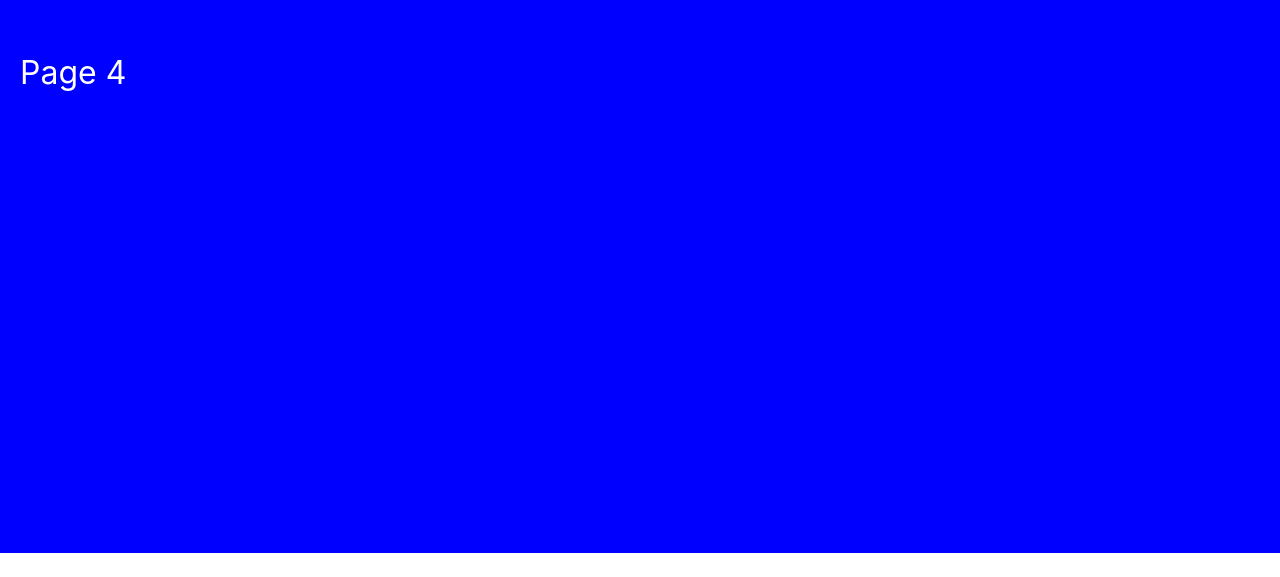
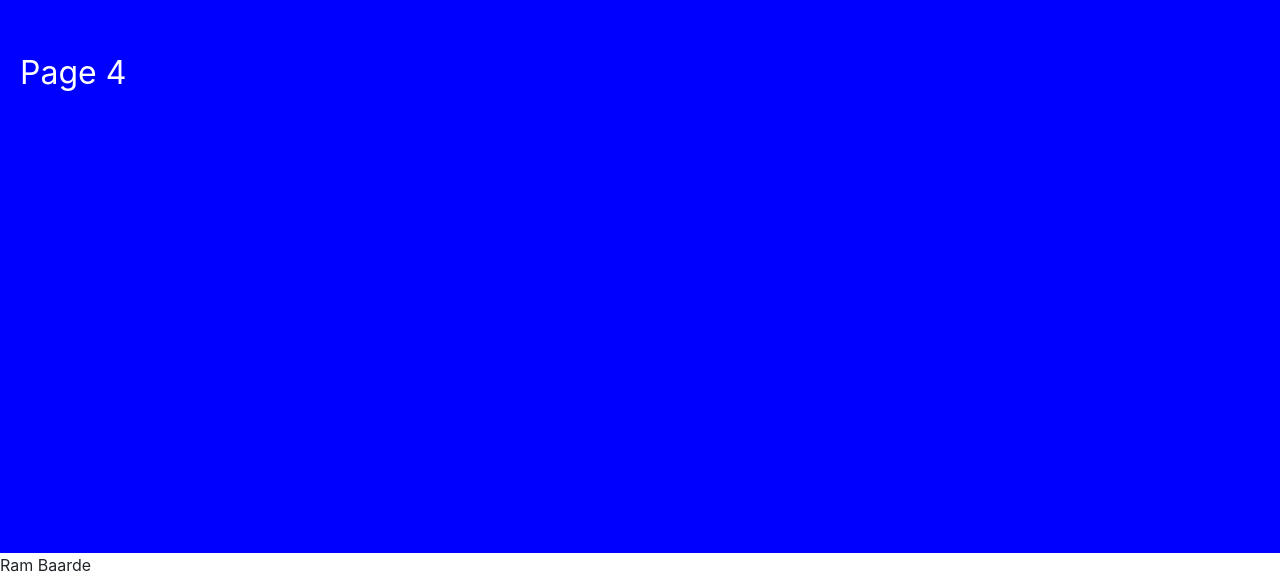
Before and after one commit to tcker/odin-recipes.github-io, a plain HTML site: page index.html in a window 1280 px wide. Shown: the part 3287-3864 px from the top of the page. Before the commit the page ends 3840 px from the top, so only its background shows below. Drawn offline with nearby package versions, Linux system fonts and the light colour scheme; a small style sheet from the web is missing.

Commit message:
Update index.html

```diff
--- a/index.html
+++ b/index.html
@@ -79,7 +79,7 @@
 
 
 <footer>
-
+  Ram Baarde
 </footer>
 
 
```
